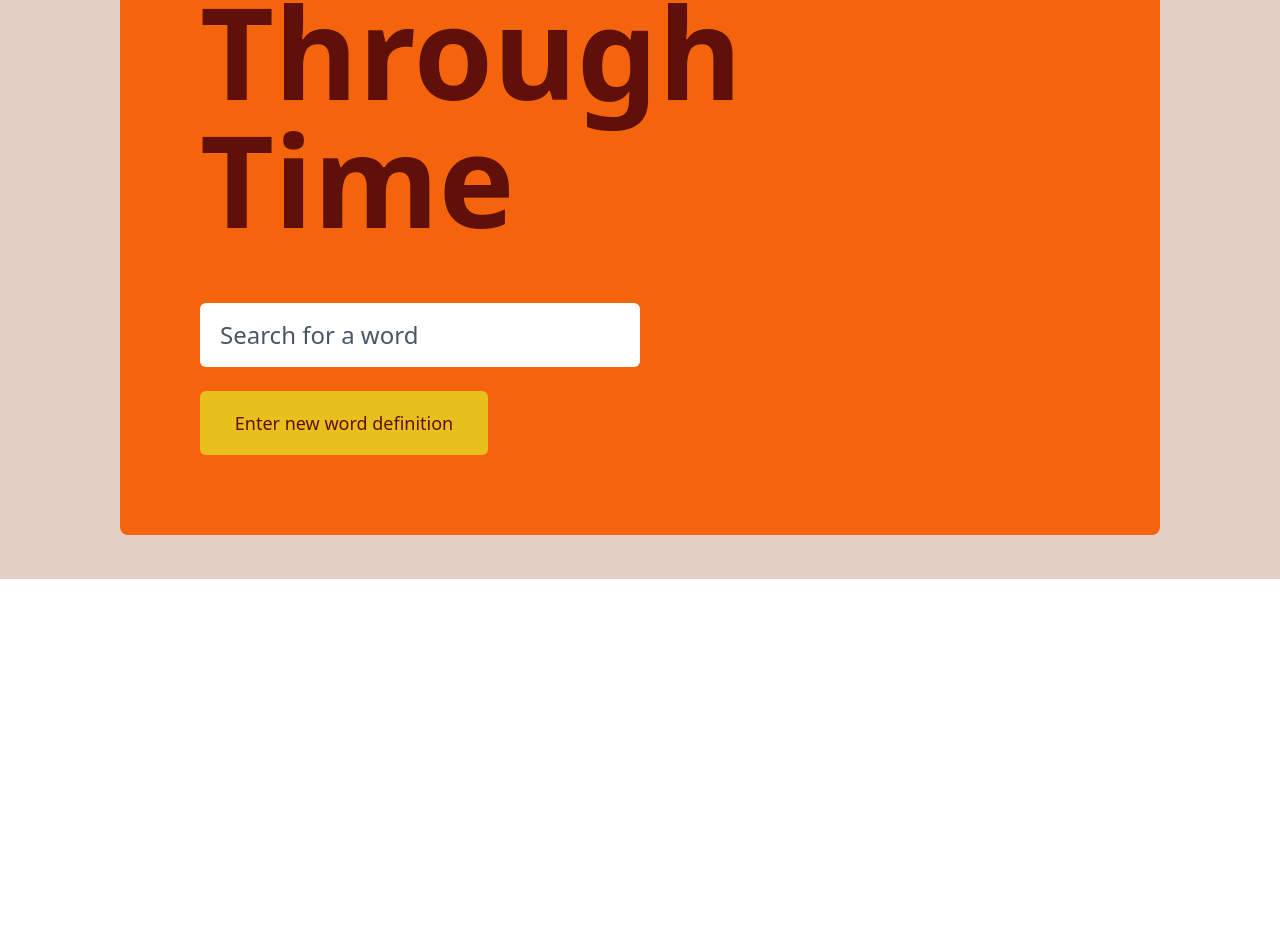
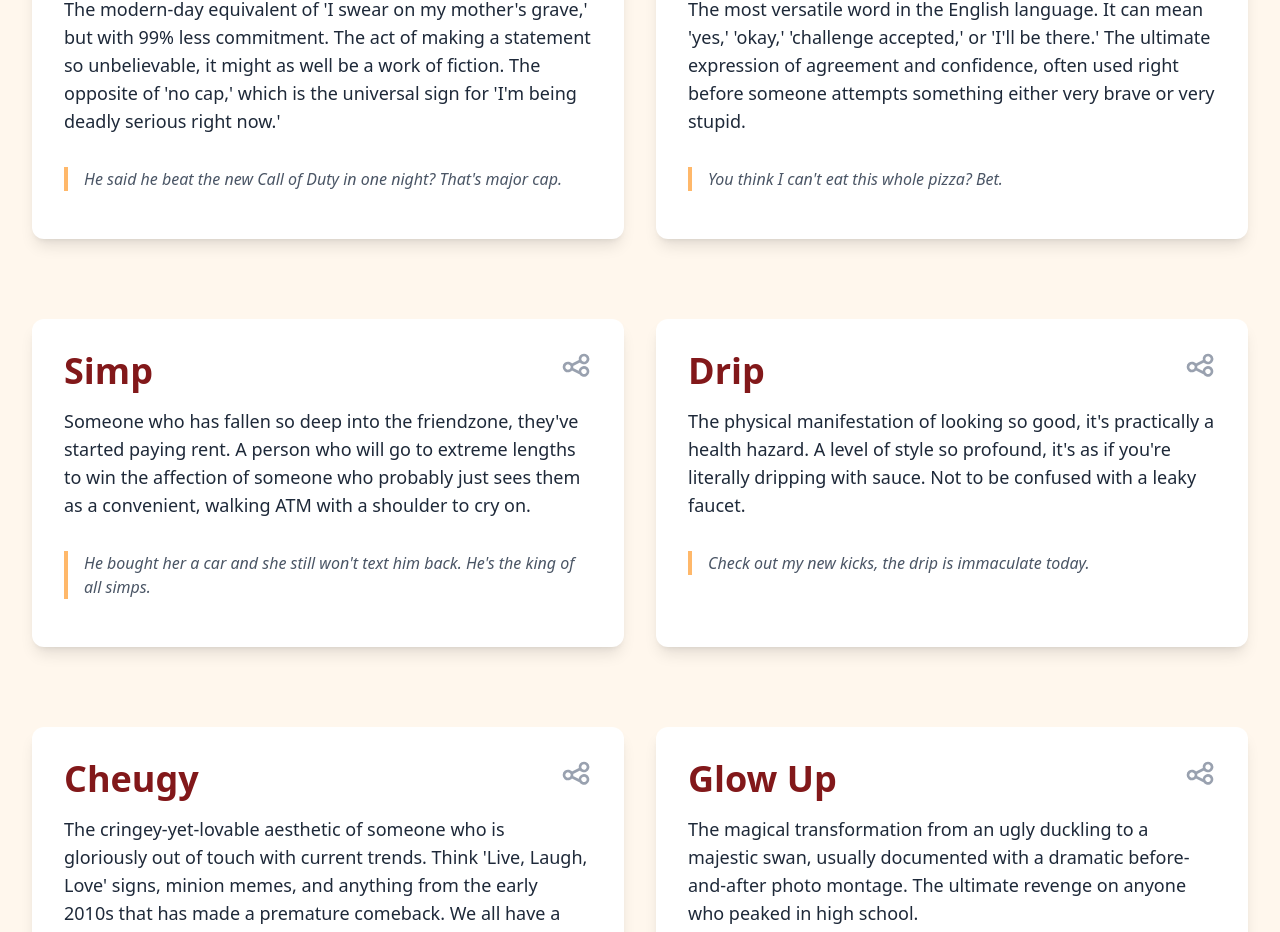
Before and after one commit to eggplannt/The-Living-Lexicon, a React (Vite) app: page /trends in a window 1280 px wide. Shown: the part 329-1261 px from the top of the page. Before the commit the page ends 908 px from the top, so only its background shows below. Built offline with nearby package versions, Linux system fonts and the light colour scheme.

Commit message:
added navigation trends page and about us page

```diff
--- a/package.json
+++ b/package.json
@@ -13,6 +13,7 @@
     "@tailwindcss/vite": "^4.1.18",
     "react": "^19.2.0",
     "react-dom": "^19.2.0",
+    "react-router-dom": "^7.13.0",
     "tailwindcss": "^4.1.18"
   },
   "devDependencies": {
--- a/src/App.tsx
+++ b/src/App.tsx
@@ -1,11 +1,22 @@
+import { BrowserRouter as Router, Routes, Route } from 'react-router-dom';
 import Header from "./components/Header";
 import MainPage from "./pages/MainPage";
+import TrendsPage from "./pages/TrendsPage";
+import AboutUsPage from "./pages/AboutUsPage"; // Import the new AboutUsPage
 
 export default function App() {
   return (
-    <div className="flex flex-col h-screen">
-      <Header />
-      <MainPage />
-    </div>
+    <Router>
+      <div className="flex flex-col h-screen">
+        <Header />
+        <main className="flex-grow flex">
+          <Routes>
+            <Route path="/" element={<MainPage />} />
+            <Route path="/trends" element={<TrendsPage />} />
+            <Route path="/about" element={<AboutUsPage />} />
+          </Routes>
+        </main>
+      </div>
+    </Router>
   );
 }
--- a/src/components/Header.tsx
+++ b/src/components/Header.tsx
@@ -1,29 +1,34 @@
+import { Link } from 'react-router-dom';
+
 export default function Header() {
-  const navItems = ["Trends", "About Us"];
+  const navItems = [
+    { name: "Trends", path: "/trends" },
+    { name: "About Us", path: "/about" } // Assuming an /about page for future
+  ];
 
   return (
     <header className="w-full bg-background">
       <div className="px-20 flex w-full flex-col gap-4 py-6 sm:flex-row sm:items-center sm:justify-between">
         <div className="flex items-center gap-8 sm:gap-12">
-          <a
-            href="/"
+          <Link
+            to="/"
             className="text-5xl font-black tracking-tight text-onbackground"
           >
             TLL
-          </a>
+          </Link>
           <div className="w-10" />
           <nav
             aria-label="Primary"
             className="flex items-center gap-8 sm:gap-12"
           >
             {navItems.map((item) => (
-              <a
-                key={item}
-                href="#"
+              <Link
+                key={item.name}
+                to={item.path}
                 className="text-2xl font-bold text-onbackground transition-colors hover:text-primary"
               >
-                {item}
-              </a>
+                {item.name}
+              </Link>
             ))}
           </nav>
         </div>
--- /dev/null
+++ b/src/components/WordCard.tsx
@@ -0,0 +1,28 @@
+import React from 'react';
+
+interface WordCardProps {
+  word: string;
+  definition: string;
+  example: string;
+}
+
+const WordCard: React.FC<WordCardProps> = ({ word, definition, example }) => {
+  return (
+    <div className="bg-white rounded-xl shadow-lg hover:shadow-2xl transform hover:-translate-y-1 transition-all duration-300 p-8 mb-8 w-full max-w-2xl lg:max-w-3xl flex flex-col">
+      <div className="flex justify-between items-start mb-4">
+        <h2 className="text-4xl font-bold text-red-900 capitalize">{word}</h2>
+        <span className="text-gray-400 hover:text-red-700 text-2xl cursor-pointer transition-colors duration-200">
+          <svg xmlns="http://www.w3.org/2000/svg" className="h-8 w-8" fill="none" viewBox="0 0 24 24" stroke="currentColor">
+            <path strokeLinecap="round" strokeLinejoin="round" strokeWidth={2} d="M8.684 13.342C8.886 12.938 9 12.482 9 12c0-.482-.114-.938-.316-1.342m0 2.684a3 3 0 110-2.684m0 2.684l6.632 3.316m-6.632-6l6.632-3.316m0 0a3 3 0 105.367-2.684 3 3 0 00-5.367 2.684zm0 9.316a3 3 0 105.367-2.684 3 3 0 00-5.367 2.684z" />
+          </svg>
+        </span>
+      </div>
+      <p className="text-gray-800 text-lg mb-4">{definition}</p>
+      <blockquote className="border-l-4 border-orange-300 italic text-gray-600 pl-4 my-4">
+        {example}
+      </blockquote>
+    </div>
+  );
+};
+
+export default WordCard;
--- /dev/null
+++ b/src/pages/AboutUsPage.tsx
@@ -0,0 +1,29 @@
+import React from 'react';
+
+const AboutUsPage: React.FC = () => {
+  return (
+    <div className="bg-alternative-background p-4 sm:p-6 lg:p-8 text-onbackground flex justify-center items-start w-full">
+      <div className="bg-white rounded-xl shadow-lg p-8 mb-8 w-full max-w-4xl">
+        <h1 className="text-5xl font-extrabold text-center mb-8 text-onbackground">
+          About The Living Lexicon
+        </h1>
+        <div className="space-y-6 text-lg">
+          <p>
+            Welcome to The Living Lexicon, the internet's premier destination for chronicling the ever-evolving, often bewildering, and always entertaining world of modern slang. We are a community-driven project dedicated to defining the words and phrases that bubble up from the depths of internet forums, social media, and late-night gaming sessions.
+          </p>
+          <p>
+            Our mission is to capture language as it lives and breathes. Before a word is officially recognized by a dusty old dictionary, it lives here, on our pages, defined by the very people who use it. We believe that language is a collaborative art form, and our platform is the canvas.
+          </p>
+          <p>
+            Whether you're a seasoned netizen trying to keep up, a linguist studying the evolution of digital communication, or just someone who heard your kid say something weird and you want to know what it means, The Living Lexicon is for you. So, dive in, contribute your own definitions, and help us build the most vibrant, up-to-date dictionary on the planet.
+          </p>
+          <div className="text-center pt-6">
+            <p className="text-2xl font-bold text-primary">No cap.</p>
+          </div>
+        </div>
+      </div>
+    </div>
+  );
+};
+
+export default AboutUsPage;
--- a/src/pages/MainPage.tsx
+++ b/src/pages/MainPage.tsx
@@ -1,6 +1,6 @@
 export default function MainPage() {
   return (
-    <div className="flex flex-col h-screen items-center bg-background px-30">
+    <div className="flex flex-col items-center bg-background px-30 w-full">
       <div className="flex w-full h-full bg-primary p-20 rounded-lg">
         <div className="flex flex-col justify-center h-full w-1/2">
           <div className="text-onbackground text-9xl font-bold">
--- a/src/pages/TrendsPage.tsx
+++ b/src/pages/TrendsPage.tsx
@@ -1,7 +1,45 @@
+import WordCard from "../components/WordCard";
+
 export default function TrendsPage() {
   return (
-    <div className="flex flex-col h-screen w-full items-center justify-center text-3xl bg-background">
-      <h1 className="text-onbackground">Trends Page</h1>
+    <div className="bg-alternative-background p-4 sm:p-6 lg:p-8 w-full">
+      <div className="container mx-auto">
+        <h1 className="text-5xl font-extrabold text-center mb-12 text-red-900">
+          Trending Words
+        </h1>
+        <div className="grid grid-cols-1 md:grid-cols-2 gap-x-8 gap-y-12">
+          <WordCard
+            word="Cap"
+            definition="The modern-day equivalent of 'I swear on my mother's grave,' but with 99% less commitment. The act of making a statement so unbelievable, it might as well be a work of fiction. The opposite of 'no cap,' which is the universal sign for 'I'm being deadly serious right now.'"
+            example="He said he beat the new Call of Duty in one night? That's major cap."
+          />
+          <WordCard
+            word="Bet"
+            definition="The most versatile word in the English language. It can mean 'yes,' 'okay,' 'challenge accepted,' or 'I'll be there.' The ultimate expression of agreement and confidence, often used right before someone attempts something either very brave or very stupid."
+            example="You think I can't eat this whole pizza? Bet."
+          />
+          <WordCard
+            word="Simp"
+            definition="Someone who has fallen so deep into the friendzone, they've started paying rent. A person who will go to extreme lengths to win the affection of someone who probably just sees them as a convenient, walking ATM with a shoulder to cry on."
+            example="He bought her a car and she still won't text him back. He's the king of all simps."
+          />
+          <WordCard
+            word="Drip"
+            definition="The physical manifestation of looking so good, it's practically a health hazard. A level of style so profound, it's as if you're literally dripping with sauce. Not to be confused with a leaky faucet."
+            example="Check out my new kicks, the drip is immaculate today."
+          />
+          <WordCard
+            word="Cheugy"
+            definition="The cringey-yet-lovable aesthetic of someone who is gloriously out of touch with current trends. Think 'Live, Laugh, Love' signs, minion memes, and anything from the early 2010s that has made a premature comeback. We all have a little cheugy in us."
+            example="My older sister still uses the dog filter on Snapchat, it's so cheugy."
+          />
+          <WordCard
+            word="Glow up"
+            definition="The magical transformation from an ugly duckling to a majestic swan, usually documented with a dramatic before-and-after photo montage. The ultimate revenge on anyone who peaked in high school."
+            example="Wow, after she moved to the city and got that new job, her glow up was insane."
+          />
+        </div>
+      </div>
     </div>
   );
 }
--- a/src/style.css
+++ b/src/style.css
@@ -5,4 +5,5 @@
   --color-onbackground: #5f1008;
   --color-primary: #f4640c;
   --color-secondary: #e8c01e;
+  --color-alternative-background: #fff7ed;
 }
--- /dev/null
+++ b/tailwind.config.ts
@@ -0,0 +1,20 @@
+import type { Config } from 'tailwindcss'
+
+export default {
+  content: [
+    "./index.html",
+    "./src/**/*.{js,ts,jsx,tsx}",
+  ],
+  theme: {
+    extend: {
+      colors: {
+        background: 'var(--color-background)',
+        onbackground: 'var(--color-onbackground)',
+        primary: 'var(--color-primary)',
+        secondary: 'var(--color-secondary)',
+        'alternative-background': 'var(--color-alternative-background)',
+      },
+    },
+  },
+  plugins: [],
+} satisfies Config
```
Also changed, not shown: 2 other files (tests, documents, lock files or other folders).
